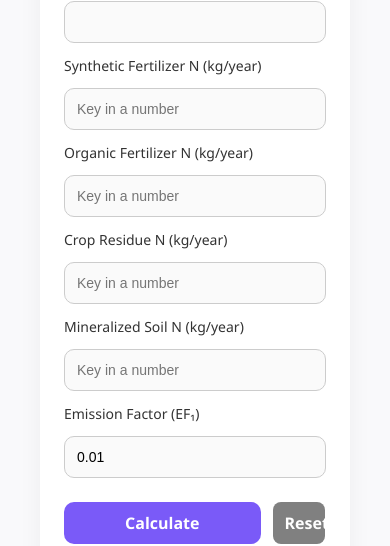
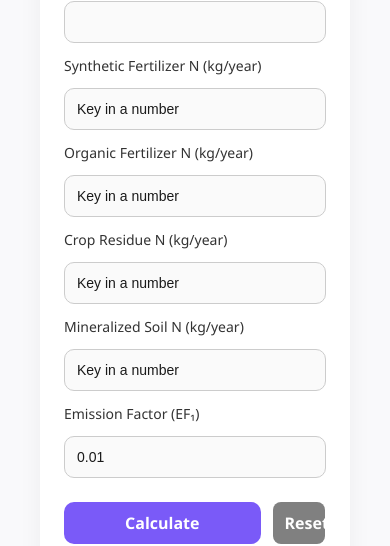
Before and after one commit to Shannen2020/blue_lagoon, a React (Vite) app: page / in a window 390 px wide. Shown: the part 181-727 px from the top of the page. Built offline with nearby package versions, Linux system fonts and the light colour scheme.

Commit message:
ensure text shows on mobile device

```diff
--- a/src/App.css
+++ b/src/App.css
@@ -6,6 +6,7 @@ body {
   font-family: 'Segoe UI', sans-serif;
   display: flex;
   justify-content: center;
+  color-scheme: light;
 }
 
 /* Container */
@@ -60,6 +61,8 @@ body {
   border: 1px solid #cccccc;
   border-radius: 10px;
   background-color: #fafafa;
+  color: #1a1a1a;
+  -webkit-text-fill-color: #1a1a1a;
   width: 100%;
   box-sizing: border-box;
 }
```
